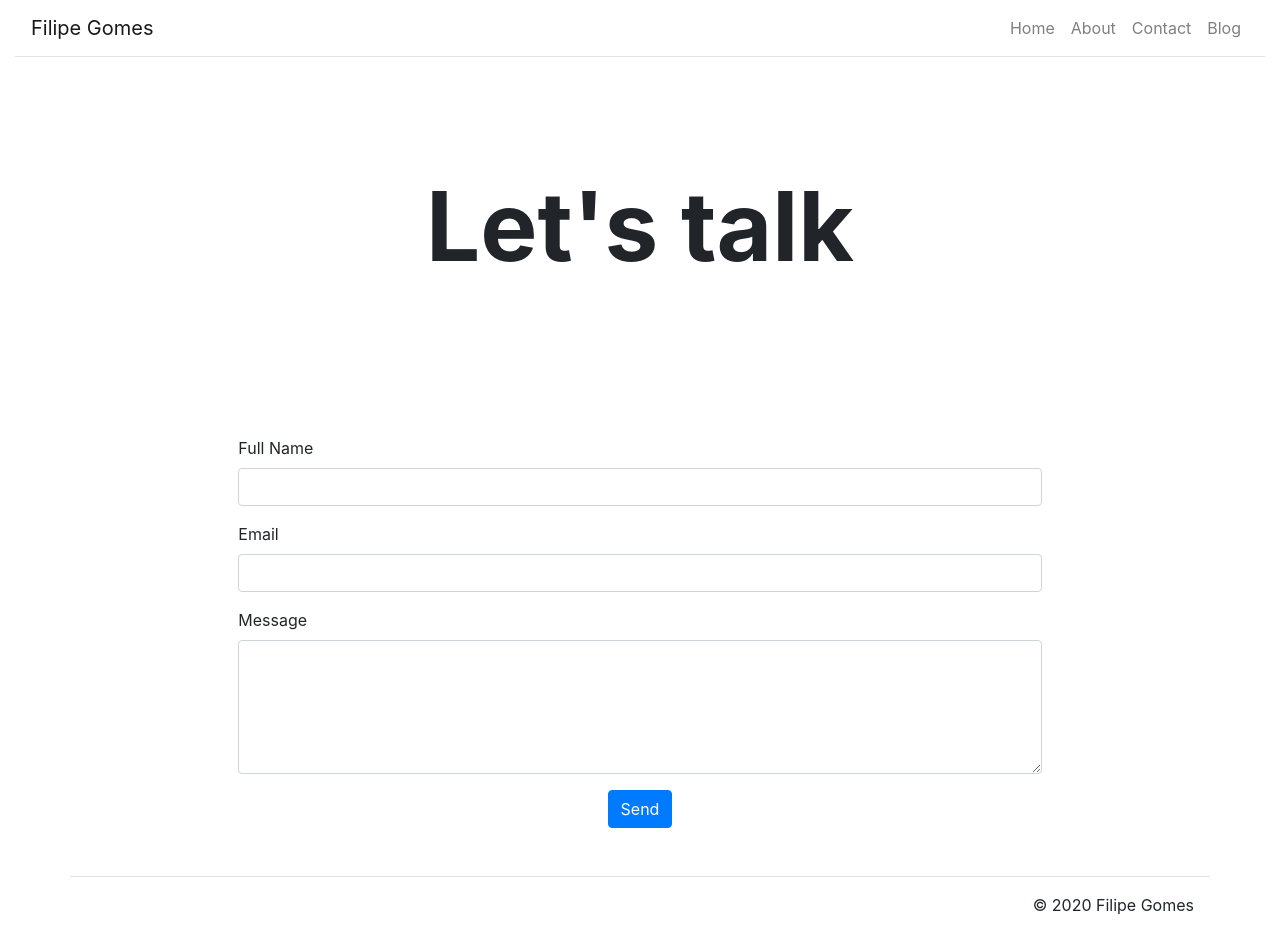
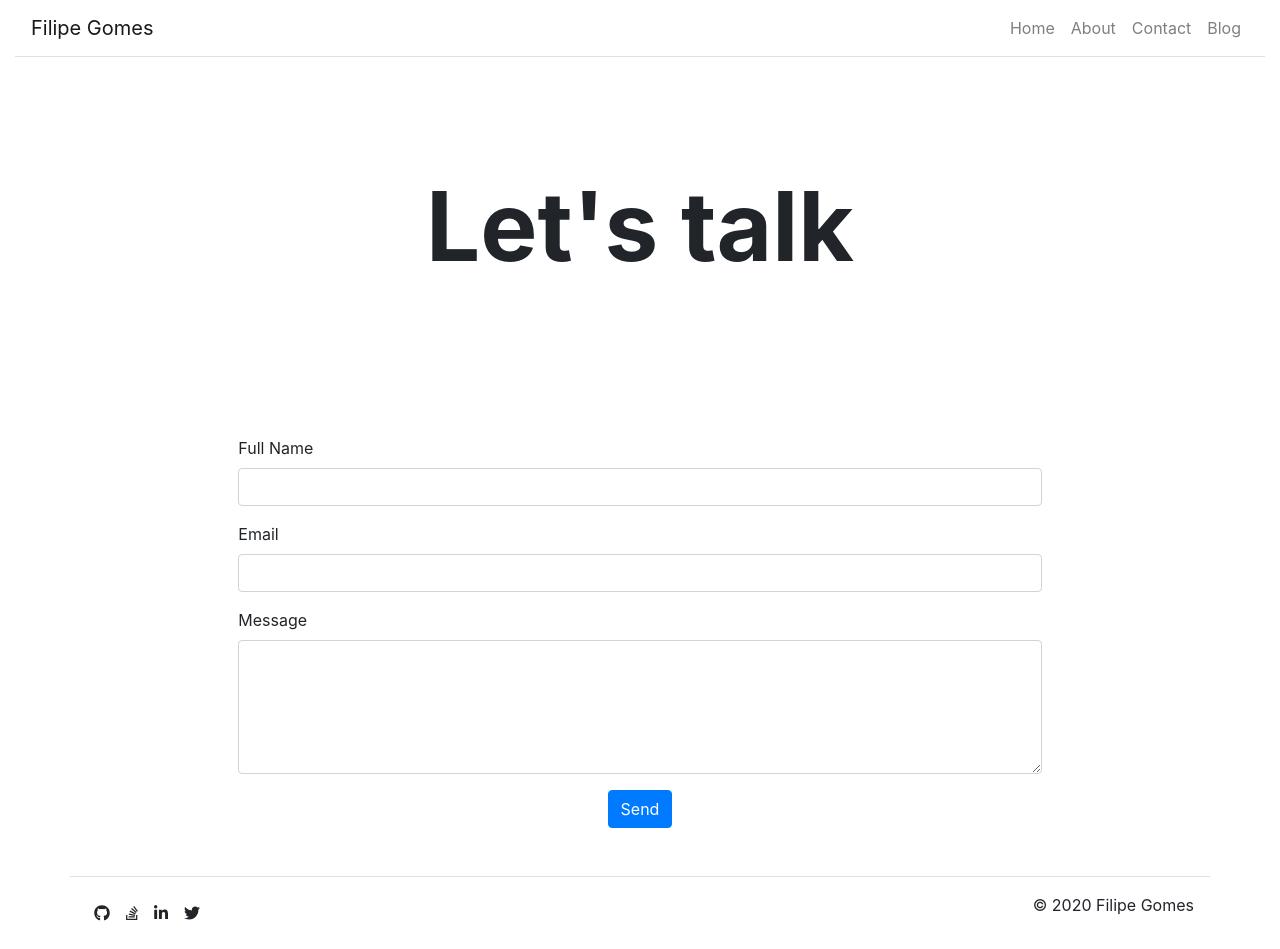
Before and after one commit to filipe-gomes/portfolio-site, a React (Create React App) app: page /Contact in a window 1280 px wide. Built offline with nearby package versions, Linux system fonts and the light colour scheme.

Commit message:
added social media links

```diff
--- a/src/components/Footer.js
+++ b/src/components/Footer.js
@@ -1,6 +1,7 @@
 import React from 'react';
 import { Container, Row, Col } from 'react-bootstrap';
 import { library } from '@fortawesome/fontawesome-svg-core'
+import { fab } from '@fortawesome/free-brands-svg-icons'
 import {
     faTwitter,
     faStackOverflow,
@@ -10,6 +11,7 @@ import {
 import { FontAwesomeIcon } from '@fortawesome/react-fontawesome';
 
 library.add(
+    fab,
     faTwitter,
     faStackOverflow,
     faGithub,
@@ -22,21 +24,21 @@ export const Footer = () => {
             <Container>
                 <Row className="border-top justify-content-between p-3">
                     <Col className="p-0" md={3} sm={12}>
-                        <a className="flex flex-column items-center justify-center w-100 pa2 br2 br--top no-underline hover-bg-blue4 hover-white"
+                        <a className="float-left p-2" style={{color: "#212529"}}
                             target="_blank" rel="noopener noreferrer" href="https://github.com/filipe-gomes">
-                            <FontAwesomeIcon icon={['fab', 'fa-github']} size="sm" />
+                            <FontAwesomeIcon icon={['fab', 'github']} size="md" />
                         </a>
-                        <a className="flex flex-column items-center justify-center w-100 pa2 br2 br--top no-underline hover-bg-blue4 hover-white"
+                        <a className="float-left p-2" style={{color: "#212529"}}
                             target="_blank" rel="noopener noreferrer" href="https://stackoverflow.com/users/10173895/filipe">
-                            <FontAwesomeIcon icon={['fab', 'fa-stack-overflow']} size="sm" />
+                            <FontAwesomeIcon icon={['fab', 'stack-overflow']} size="md" />
                         </a>
-                        <a className="flex flex-column items-center justify-center w-100 pa2 br2 br--top no-underline hover-bg-blue4 hover-white"
+                        <a className="float-left p-2" style={{color: "#212529"}}
                             target="_blank" rel="noopener noreferrer" href="https://www.linkedin.com/in/filipe-magalhaes-gomes/">
-                            <FontAwesomeIcon icon={['fab', 'fa-linkedin-in']} size="sm" />
+                            <FontAwesomeIcon icon={['fab', 'linkedin-in']} size="md" />
                         </a>
-                        <a className="flex flex-column items-center justify-center w-100 pa2 br2 br--top no-underline hover-bg-blue4 hover-white"
+                        <a className="float-left p-2" style={{color: "#212529"}}
                             target="_blank" rel="noopener noreferrer" href="https://twitter.com/master_ulubulu">
-                            <FontAwesomeIcon icon={['fab', 'fa-twitter']} size="sm" />
+                            <FontAwesomeIcon icon={['fab', 'twitter']} size="md" />
                         </a>
                     </Col>
                     <Col className="p-0 d-flex justify-content-end" md={3}>
```
